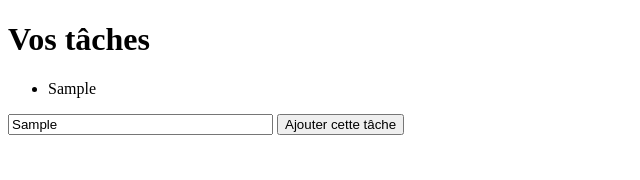
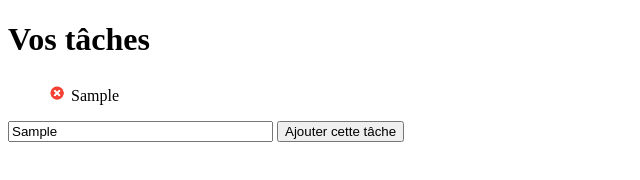
Before and after one commit to Raglink/todoJS, a plain HTML site: page index.html in a window 1280 px wide. Both pictures are taken after typing "Sample" into the empty fields and a click on the button "Ajouter cette tâche". Shown: the whole page, without its empty margins (0-640 px from the left). Drawn offline with Linux system fonts and the light colour scheme.

Commit message:
add feature delete task

```diff
--- a/main.css
+++ b/main.css
@@ -1,3 +1,10 @@
+li {
+  display: flex;
+  align-items: end;
+}
 .task-done {
   text-decoration: line-through;
 }
+.delete-cross {
+  padding-right: 5px;
+}
--- a/todoList.js
+++ b/todoList.js
@@ -17,17 +17,15 @@ const clearToDoList = () => {
   }
 };
 
-// TO DO now
 const displayTaskDone = (selectedNode) => {
-  console.log(selectedNode);
   if (selectedNode) {
     if (selectedNode.classList.value !== "task-done") {
       selectedNode.classList.add("task-done");
-      console.log("add task-done");
     } else {
-      console.log("already task-done");
       selectedNode.classList.remove("task-done");
     }
+  } else {
+    console.warn("problem with selectedNode ", selectedNode);
   }
 };
 
@@ -35,7 +33,17 @@ const displayToDoList = () => {
   clearToDoList();
   if (todoListArray) {
     for (let i = 0; i < todoListArray.length; i++) {
+      let cross = document.createElement("img");
+      cross.src = "./img/delete.png";
+      cross.width = "18";
+      cross.height = "25";
+      cross.className = "delete-cross";
+      cross.onclick = function () {
+        todoListArray.splice(i, 1);
+        displayToDoList();
+      };
       let tag = document.createElement("li");
+      tag.appendChild(cross);
       let tagContent = document.createTextNode(todoListArray[i]);
       tag.onclick = function () {
         displayTaskDone(tag);
@@ -62,6 +70,5 @@ const addToTodo = () => {
 };
 
 // TODO global
-// add onclick  class (  text-decoration: line-through;) or not
 // delete
 //
```
Also changed, not shown: img/delete.png (added).
